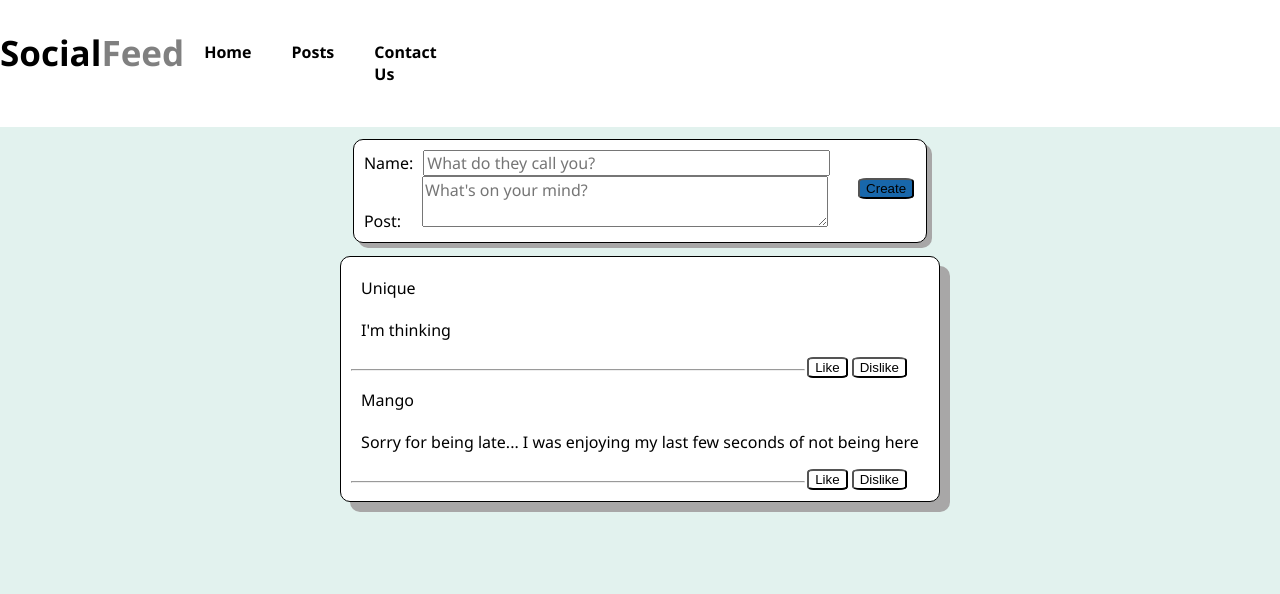
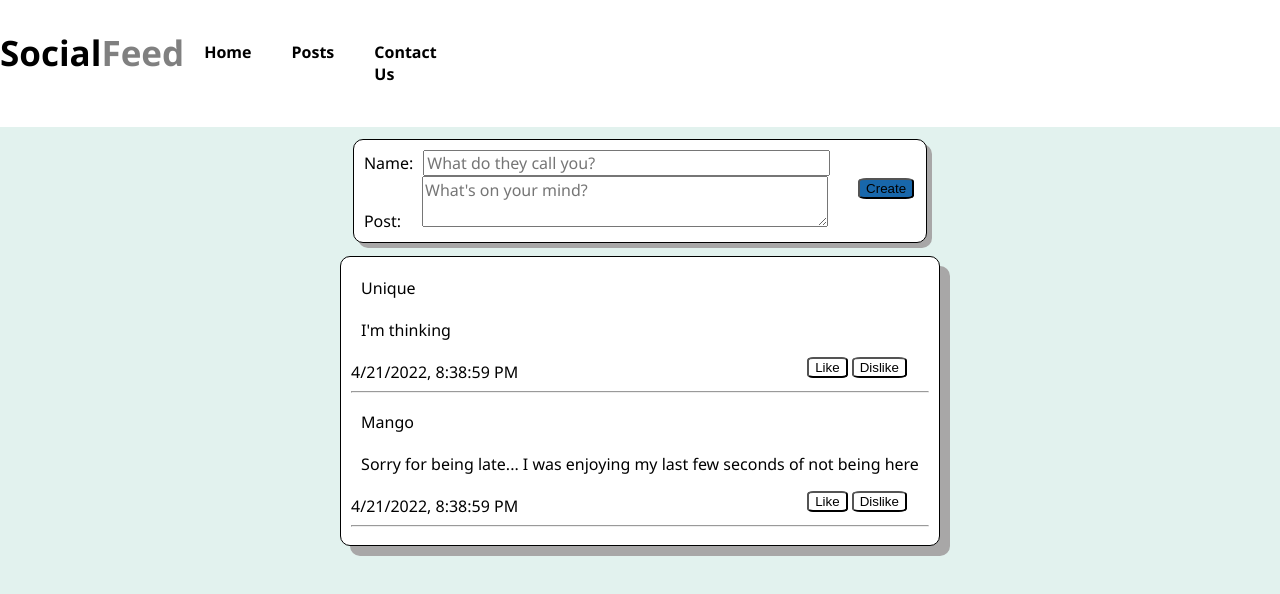
Before and after one commit to Lizethkm/Social-Feed-Project, a React (Create React App) app: page / in a window 1280 px wide. Shown: the top 594 px of the page. Built offline with nearby package versions, Linux system fonts and the light colour scheme.

Commit message:
Added Date & Time Stamps to Posts in DisplayPosts.JSX  & Posts.JSX

```diff
--- a/src/Components/DisplayPosts/DisplayPosts.jsx
+++ b/src/Components/DisplayPosts/DisplayPosts.jsx
@@ -15,6 +15,7 @@ const DisplayPosts = (props) => {
                     <div>
                         <div className="name">{postEntry.name}</div>
                         <div className="posts">{postEntry.posts} <CustomButtons/></div>
+                        <div>{new Date().toLocaleString() + ''}</div>
                         <hr/>
                     </div>
                     )
--- a/src/Components/PostFolder/Posts.jsx
+++ b/src/Components/PostFolder/Posts.jsx
@@ -1,18 +1,14 @@
-
-// this posts are already created so I don't need a form here
 
 import CustomButtons from "../CustomButtons/CustomButtons";
 
 const Posts = (props) => {
 
     return (
-        <form>
             <div>
                 <div className="name">Mango</div>
                 <div className="posts">Sorry for being late... I was enjoying my last few seconds of not being here<CustomButtons /></div>
-
+                {new Date().toLocaleString() + ''}
             </div>
-        </form>
       );
 }
 
```
